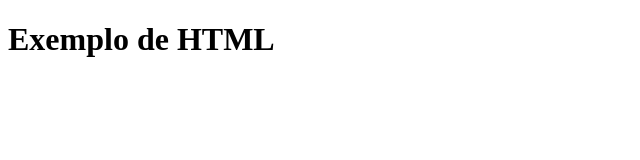
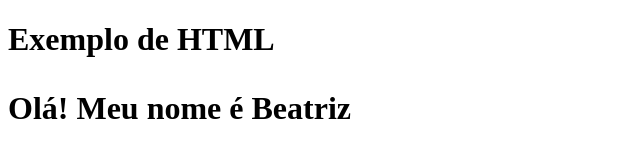
Before and after one commit to beatrizcr/dcc121-teste1, a plain HTML site: page index.html in a window 1280 px wide. Shown: the whole page, without its empty margins (0-640 px from the left). Drawn offline with Linux system fonts and the light colour scheme.

Commit message:
Adiciona nome do autor

```diff
--- a/index.html
+++ b/index.html
@@ -6,5 +6,6 @@
   </head>
   <body>
     <h1>Exemplo de HTML</html>
+      <p> Olá! Meu nome é Beatriz </p>
   </body>
 </html>
```
